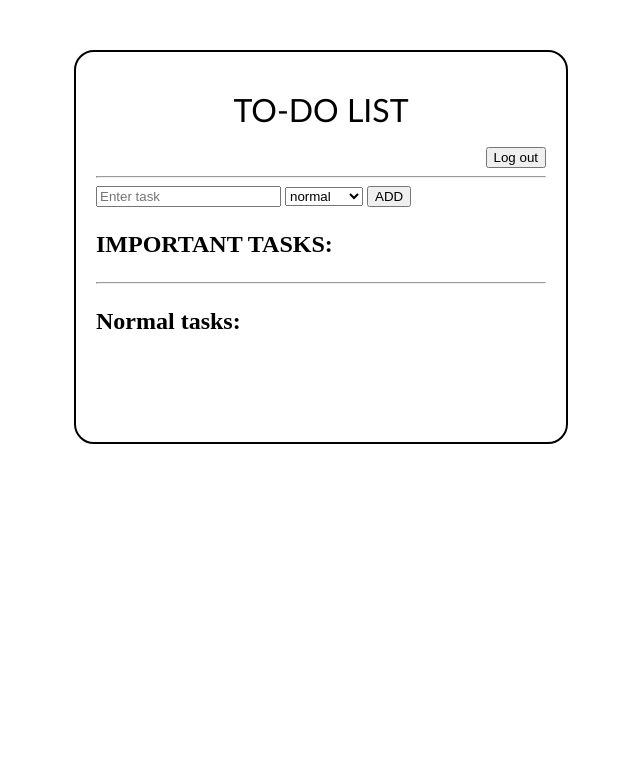
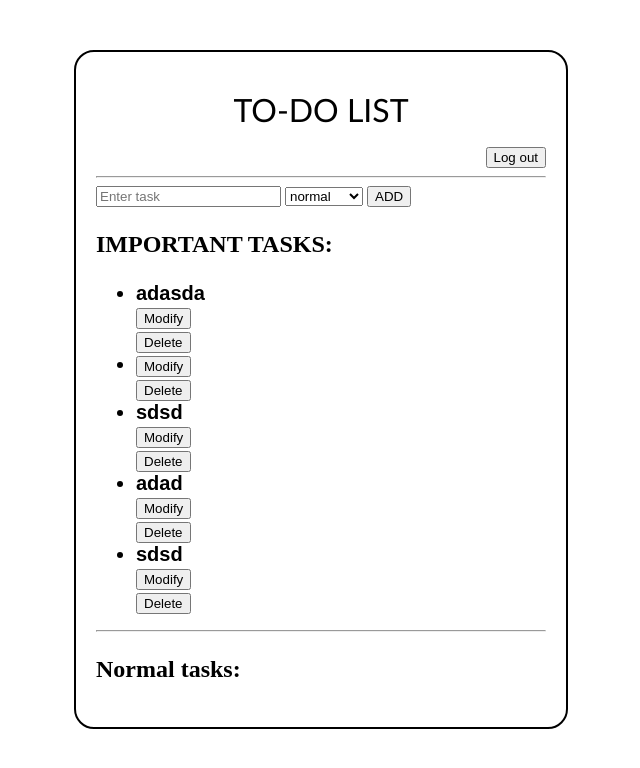
Before and after one commit to Amit-adh/TODO-list, a Flask app: page /dashboard in a window 1280 px wide. Shown: the top 768 px of the page, without its empty margins (319-959 px from the left). Run offline with Flask 3, Linux system fonts and the light colour scheme; a user stored in the database is signed in.

Commit message:
allowed dynamic adding of tasks

```diff
--- a/app.py
+++ b/app.py
@@ -79,7 +79,8 @@ def dashboard():
     if request.method == 'POST':
         return "registered"
     else:
-        return render_template("dashboard.html", id = user.id)
+        tasks = Todo.query.all()
+        return render_template("dashboard.html", id = user.id, tasks = tasks)
 
 @app.route("/logout", methods=['POST'])
 def logout():
@@ -102,5 +103,13 @@ def add_task():
 
     return redirect(url_for('dashboard', id=user.id))
 
+@app.route('/modisfsfsfffy', methods=['POST'])
+def modify_task():
+    pass
+
+@app.route('/delete', methods=['POST'])
+def delete_task():
+    pass
+
 if __name__ == "__main__":
     app.run(debug=True)
--- a/templates/dashboard.html
+++ b/templates/dashboard.html
@@ -34,7 +34,19 @@
 
 <div class="box-content">
     <p class="list-title">IMPORTANT TASKS:</p>
-    <ul id="important"></ul>
+    <ul id="important">
+        {% for task in tasks %}
+        <li>
+            {{task.content}}
+            <form action="{{ url_for('modify_task') }}" method="POST">
+                <button type="submit">Modify</button>
+            </form>
+            <form action="{{ url_for('delete_task') }}" method="POST">
+                <button type="submit">Delete</button>
+            </form>
+        </li>
+        {% endfor %}
+    </ul>
     <hr>
     <p class="list-title">Normal tasks:</p>
     <ul id="normal"></ul>
```
Also changed, not shown: instance/todo.db.
